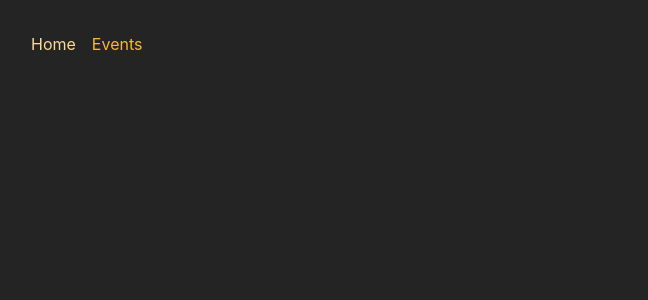
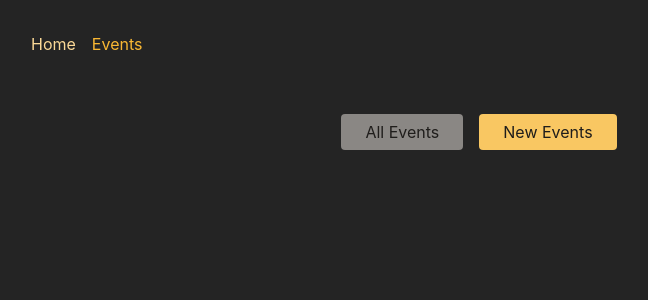
Before and after one commit to rohit-sde/historical-events, a React (Create React App) app in the folder frontend/: page /events/new in a window 1280 px wide. Shown: the top 300 px of the page, without its empty margins (161-809 px from the left). Built offline with nearby package versions, Linux system fonts and the light colour scheme.

Commit message:
added events navigation

```diff
--- a/frontend/src/App.js
+++ b/frontend/src/App.js
@@ -28,6 +28,7 @@
 import HomePage from "./pages/HomePage";
 import NewEventPage from "./pages/NewEvents";
 import RootLoayout from "./pages/Root";
+import EventsRootLayout from "./pages/EventsRoot";
 
 const router = createBrowserRouter([
     {
@@ -35,10 +36,16 @@
         element: <RootLoayout />,
         children: [
             { index: true, element: <HomePage /> },
-            { path: "events", element: <EventPage /> },
-            { path: "events/:eventId", element: <EventDetailPage /> },
-            { path: "events/new", element: <NewEventPage /> },
-            { path: "events/:eventId/edit", element: <EditEventPage /> },
+            {
+                path: "events",
+                element: <EventsRootLayout />,
+                children: [
+                    { index: true, element: <EventPage /> },
+                    { path: ":eventId", element: <EventDetailPage /> },
+                    { path: "new", element: <NewEventPage /> },
+                    { path: ":eventId/edit", element: <EditEventPage /> },
+                ],
+            },
         ],
     },
 ]);
--- a/frontend/src/components/EventsNavigation.js
+++ b/frontend/src/components/EventsNavigation.js
@@ -1,4 +1,5 @@
-import classes from './EventsNavigation.module.css';
+import { NavLink } from "react-router-dom";
+import classes from "./EventsNavigation.module.css";
 
 function EventsNavigation() {
     return (
@@ -6,10 +7,25 @@
             <nav>
                 <ul className={classes.list}>
                     <li>
-            <a href="/events">All Events</a>
+                        <NavLink
+                            to="/events"
+                            className={({ isActive }) =>
+                                isActive ? classes.active : undefined
+                            }
+                            end
+                        >
+                            All Events
+                        </NavLink>
                     </li>
                     <li>
-            <a href="/events/new">New Event</a>
+                        <NavLink
+                            to="/events/new"
+                            className={({ isActive }) =>
+                                isActive ? classes.active : undefined
+                            }
+                        >
+                            New Events
+                        </NavLink>
                     </li>
                 </ul>
             </nav>
--- a/frontend/src/pages/EventDetail.js
+++ b/frontend/src/pages/EventDetail.js
@@ -1,2 +1,13 @@
-function EventDetailPage() {}
+import { useParams } from "react-router-dom";
+
+function EventDetailPage() {
+    const param = useParams();
+
+    return (
+        <>
+            <h1>Event Detail Page</h1>
+            <p>Event id: {param.eventId}</p>
+        </>
+    );
+}
 export default EventDetailPage;
--- a/frontend/src/pages/Events.js
+++ b/frontend/src/pages/Events.js
@@ -1,4 +1,24 @@
+import { Link } from "react-router-dom";
+
+const DUMMY_EVENTS = [
+    { id: "e1", title: "first event" },
+    { id: "e2", title: "Second event" },
+    { id: "e3", title: "Third event" },
+    { id: "e4", title: "fouth event" },
+];
+
 function Events() {
-    return <h1>Events page</h1>;
+    return (
+        <>
+            <h1>Events page</h1>
+            <ul>
+                {DUMMY_EVENTS.map((data) => (
+                    <li key={data.id}>
+                        <Link to={`/events/${data.id}`}>{data.title}</Link>
+                    </li>
+                ))}
+            </ul>
+        </>
+    );
 }
 export default Events;
--- /dev/null
+++ b/frontend/src/pages/EventsRoot.js
@@ -0,0 +1,13 @@
+import EventsNavigation from "../components/EventsNavigation";
+import { Outlet } from "react-router-dom";
+
+function EventRootLayout() {
+    return (
+        <>
+            <EventsNavigation />
+            <Outlet />
+        </>
+    );
+}
+
+export default EventRootLayout;
```
Lines whose indentation alone changed are shown as unchanged.
